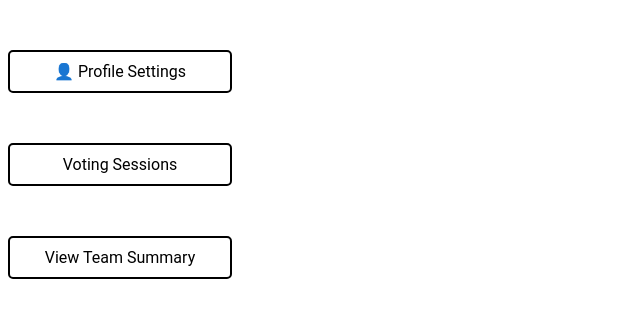
After one commit to hvitoriafrn/HealthCheckProject, a Django app: template templates/navbar.html in a window 1280 px wide. The commit adds this page. Shown: the top 318 px of the page, without its empty margins (0-640 px from the left). Run offline with Django 5.2, Linux system fonts and the light colour scheme; the template is opened without the code that fills it, so the values that code supplies are empty.

Commit message:
Very rough initial draft of navbar. I've add some basic html and css styling which displays the navbar options for profile settings, voting sessions and view team summary. I plan to add icons next to each nav option and work on the footer next.

```diff
--- a/templates/base.html
+++ b/templates/base.html
@@ -18,6 +18,7 @@
                 <li><a href="{% url 'register' %}">Register</a></li>
             </ul>
         </nav>
+
     </header>
 
     <main>
@@ -26,6 +27,7 @@
 
     <footer>
         <p>&copy; Sky Health Check 2025 </p>
+
     </footer>
 
     <script src="{% static 'js/script.js' %}"></script>
--- /dev/null
+++ b/templates/navbar.html
@@ -0,0 +1,59 @@
+<!--Very rough initial draft of the navbar-->
+<!DOCTYPE html>
+<html lang="en">
+<head>
+    <meta charset="UTF-8">
+    <meta name="viewport" content="width=device-width, initial-scale=1.0">
+    <title>Side Navigation Bar</title>
+    <!-- inline css-->
+    <style>
+        body{
+            font-family:"Roboto", sans-serif;
+
+
+        }
+        nav ul{
+            list-style-type: none; /* Removes bullets */
+            padding:0;
+        }
+        nav ul li{
+            margin: 50px 0; /*Adds space between list items */
+            border: 2px solid #000; /*Adds a black border around each list item */
+            border-radius: 5px;
+            text-align:center;
+
+            padding:10px;
+            width: 200px;
+        }
+         nav ul li:hover{
+         background-color:#f0f0f0; /*light grey hover effect*/
+        }
+
+        nav ul li:active{
+            background-color:#3498db; /*blue colour when nav option is clicked*/
+            color:#fff;
+        }
+
+
+        nav ul li a {
+            color: #000; /*text colour inside the links is black */
+            text-decoration: none; /*Removes underline from links */
+        }
+
+
+
+
+    </style>
+</head>
+<body>
+    <nav>
+        <ul>
+            <!--html unicode icons as placeholders for images-->
+            <li><a href="{% url 'profile_settings' %}"> 👤 Profile Settings</a></li>
+
+            <li><a href="{% url 'voting_sessions' %}"> Voting Sessions</a></li>
+            <li><a href="{% url 'view_team_summary' %}">View Team Summary</a></li>
+        </ul>
+    </nav>
+</body>
+</html>
```
Also changed, not shown: templates/footer.html (added, +20 -0 lines), static/images/profile.jpg (added).
